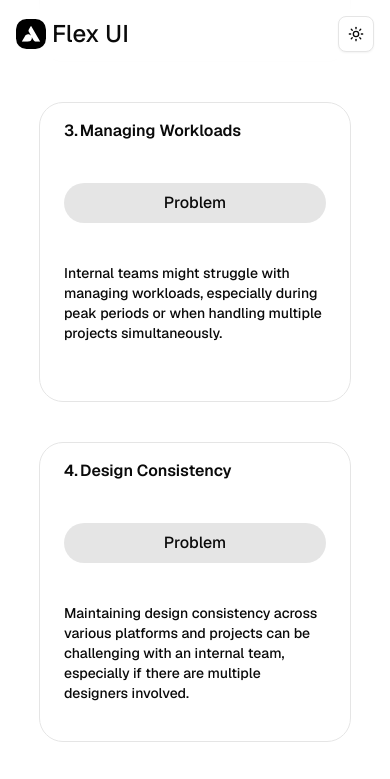
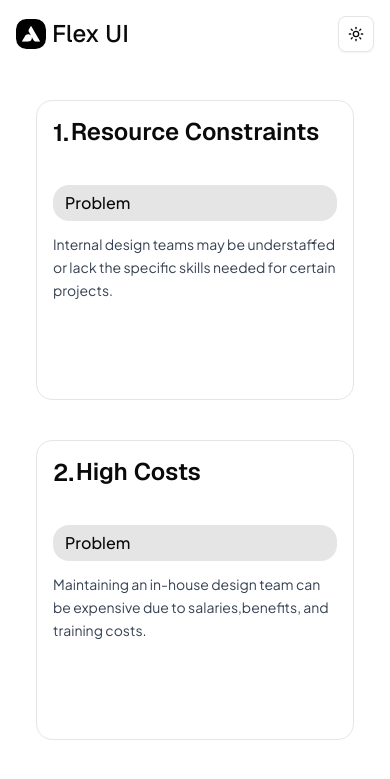
Before and after one commit to deveshru2712/Flex_Ui, a Next.js app: page /components/Card_reveal in a window 390 px wide. Shown: the top 779 px of the page. Built offline with nearby package versions, Linux system fonts and the light colour scheme.

Commit message:
fix: fix some issue in reveal on hover card component

```diff
--- a/app/components/(view)/Card_reveal/Card.tsx
+++ b/app/components/(view)/Card_reveal/Card.tsx
@@ -1,5 +1,5 @@
 "use client";
-import React from "react";
+import React, { useState, useEffect } from "react";
 import { motion } from "motion/react";
 
 interface CardProps {
@@ -10,30 +10,66 @@ interface CardProps {
 }
 
 const Card = ({ id, question, description, answer }: CardProps) => {
+  const [isFlipped, setIsFlipped] = useState(false);
+  const [isMobile, setIsMobile] = useState(false);
+
+  useEffect(() => {
+    const checkIfMobile = () => {
+      // checking if it is a mobile device
+      const newIsMobile = window.innerWidth < 768 || "ontouchstart" in window;
+      setIsMobile(newIsMobile);
+      // Reset flip state when switching between mobile/desktop
+      if (newIsMobile !== isMobile) {
+        setIsFlipped(false);
+      }
+    };
+
+    checkIfMobile();
+    window.addEventListener("resize", checkIfMobile);
+
+    return () => window.removeEventListener("resize", checkIfMobile);
+  }, [isMobile]);
+
+  const handleClick = () => {
+    if (isMobile) {
+      setIsFlipped((prev) => !prev);
+    }
+  };
+
   return (
-    <div className="min-h-[300px] w-full cursor-pointer perspective-distant">
+    <div
+      className="h-full min-h-[300px] w-full cursor-pointer relative perspective-distant"
+      onClick={handleClick}
+    >
       <motion.div
-        whileHover={{ rotateY: 180 }}
+        animate={isMobile ? { rotateY: isFlipped ? 180 : 0 } : { rotateY: 0 }}
+        whileHover={!isMobile ? { rotateY: 180 } : {}}
         transition={{ duration: 0.5 }}
-        className="w-full h-full font-geist border rounded-3xl dark:bg-slate-100/10 transform-3d relative"
+        className="border h-full w-full flex flex-col transform-3d absolute px-4 sm:px-6 py-4 backface-hidden rounded-2xl sm:rounded-3xl dark:bg-slate-300/10"
       >
-        {/* front face */}
-        <div className="px-6 py-4 backface-hidden flex absolute inset-0 flex-col space-y-10">
-          <div className="text-base md:text-xl font-semibold flex items-start gap-0.5">
-            {id}.<h2>{question}</h2>
-          </div>
-          <div className="w-full rounded-3xl bg-black/10 dark:bg-slate-200/50 text-center px-4 py-2 font-medium">
-            Problem
-          </div>
-          <div className="text-sm md:text-base font-medium">{description}</div>
+        <div className="flex items-start md:text-lg text-2xl sm:text-xl gap-0.5 font-semibold font-geist mb-3 sm:mb-4 h-14 sm:h-16">
+          <span className="flex-shrink-0">{id}.</span>
+          <h1 className="leading-tight">{question}</h1>
+        </div>
+
+        <div className="w-full px-3 sm:px-4 py-1.5 bg-black/10 dark:bg-white/10 rounded-2xl sm:rounded-3xl mb-3 sm:mb-4 font-medium text-base">
+          Problem
+        </div>
+
+        <div className="flex-grow mb-3 sm:mb-4">
+          <p className="text-gray-700 dark:text-neutral-300 leading-relaxed text-sm sm:text-base">
+            {description}
+          </p>
         </div>
 
         {/* back face */}
-        <div className="backface-hidden dark:bg-slate-100/10 absolute border rounded-3xl py-4 px-6 inset-0 flex flex-col space-y-10 rotate-y-180">
-          <div className="w-full rounded-3xl bg-black/10 dark:bg-slate-200/50 text-center px-4 py-2 font-medium">
-            Solution
+        <div className="border rounded-3xl absolute backface-hidden w-full h-full inset-0 rotate-y-180">
+          <div className="flex flex-col px-6 py-4 space-y-5">
+            <div className="dark:text-white font-medium bg-black/10 dark:bg-white/30 rounded-full px-4 py-1.5">
+              Solution
+            </div>
+            <p className="text-xs sm:text-sm">{answer}</p>
           </div>
-          <div className="font-medium text-base">{answer}</div>
         </div>
       </motion.div>
     </div>
--- a/app/components/(view)/Card_reveal/page.tsx
+++ b/app/components/(view)/Card_reveal/page.tsx
@@ -4,10 +4,10 @@ import { data } from "./index";
 
 export default function Home() {
   return (
-    <div className="h-screen w-full ">
+    <div className="min-h-screen w-full">
       <Navbar />
-      <div className="h-full w-full flex justify-center items-center ">
-        <div className="w-4/5 grid  grid-cols-1 md:grid-cols-3 gap-10 md:gap-5">
+      <div className="w-full flex justify-center items-center py-25 px-4">
+        <div className="w-full px-5 lg:px-0 lg:w-4/5 grid grid-cols-1 md:grid-cols-3 gap-10 md:gap-5">
           {data.map((element) => (
             <Card key={element.id} {...element} />
           ))}
--- a/components/Navbar.tsx
+++ b/components/Navbar.tsx
@@ -5,7 +5,7 @@ import Image from "next/image";
 
 const Navbar = () => {
   return (
-    <nav className="w-full py-4 px-4 sm:px-8 md:px-12 dark:bg-black/80 bg-white/80 backdrop-blur-sm fixed top-0 left-0 z-50">
+    <nav className="w-full py-4 px-4 sm:px-8 md:px-12 dark:bg-black/50 bg-white/50 backdrop-blur-sm fixed top-0 left-0 z-50">
       <div className="max-w-6xl mx-auto">
         <div className="w-full flex justify-between items-center">
           <Link href="/" className="text-2xl font-medium font-geist">
```
